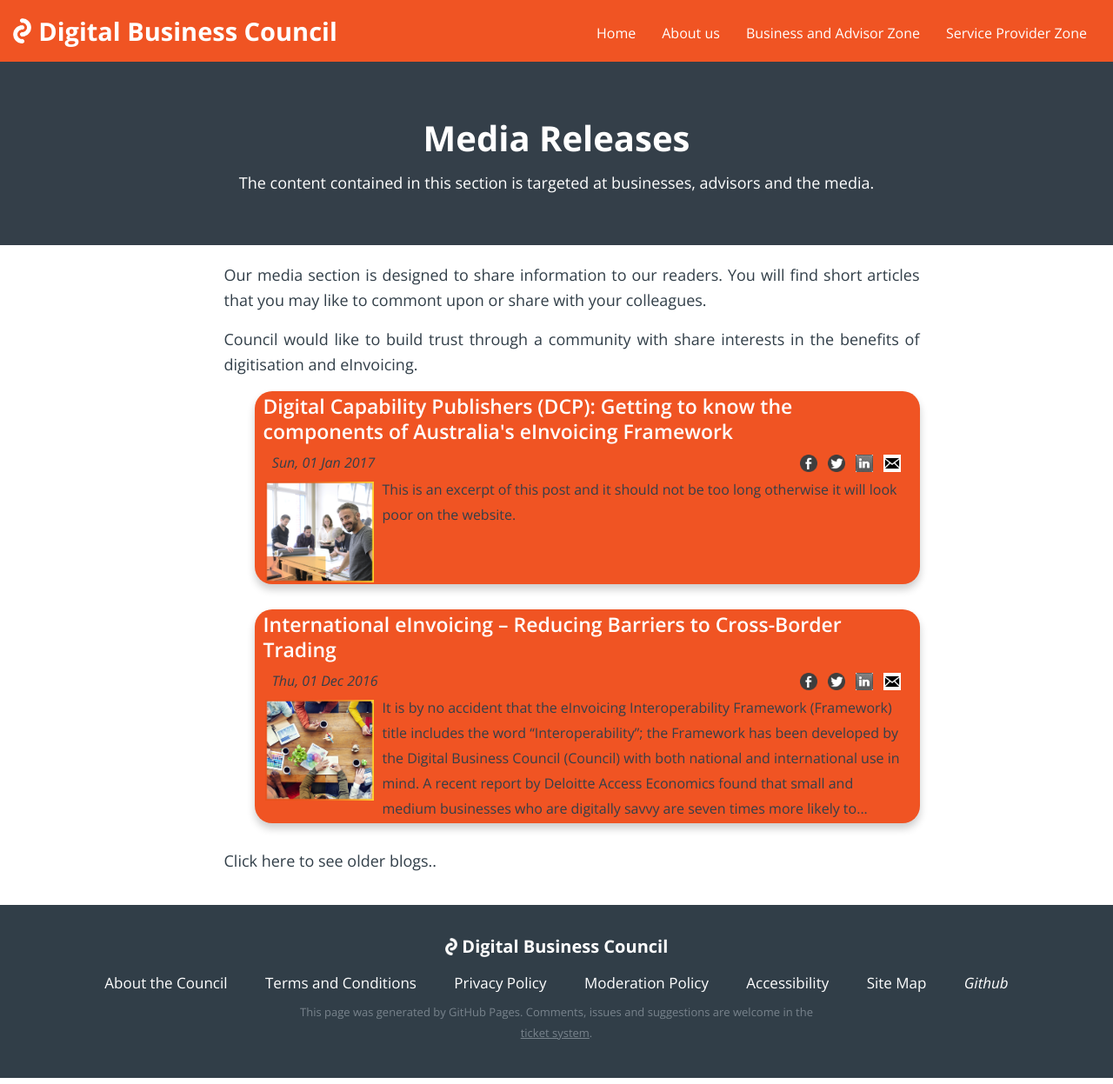
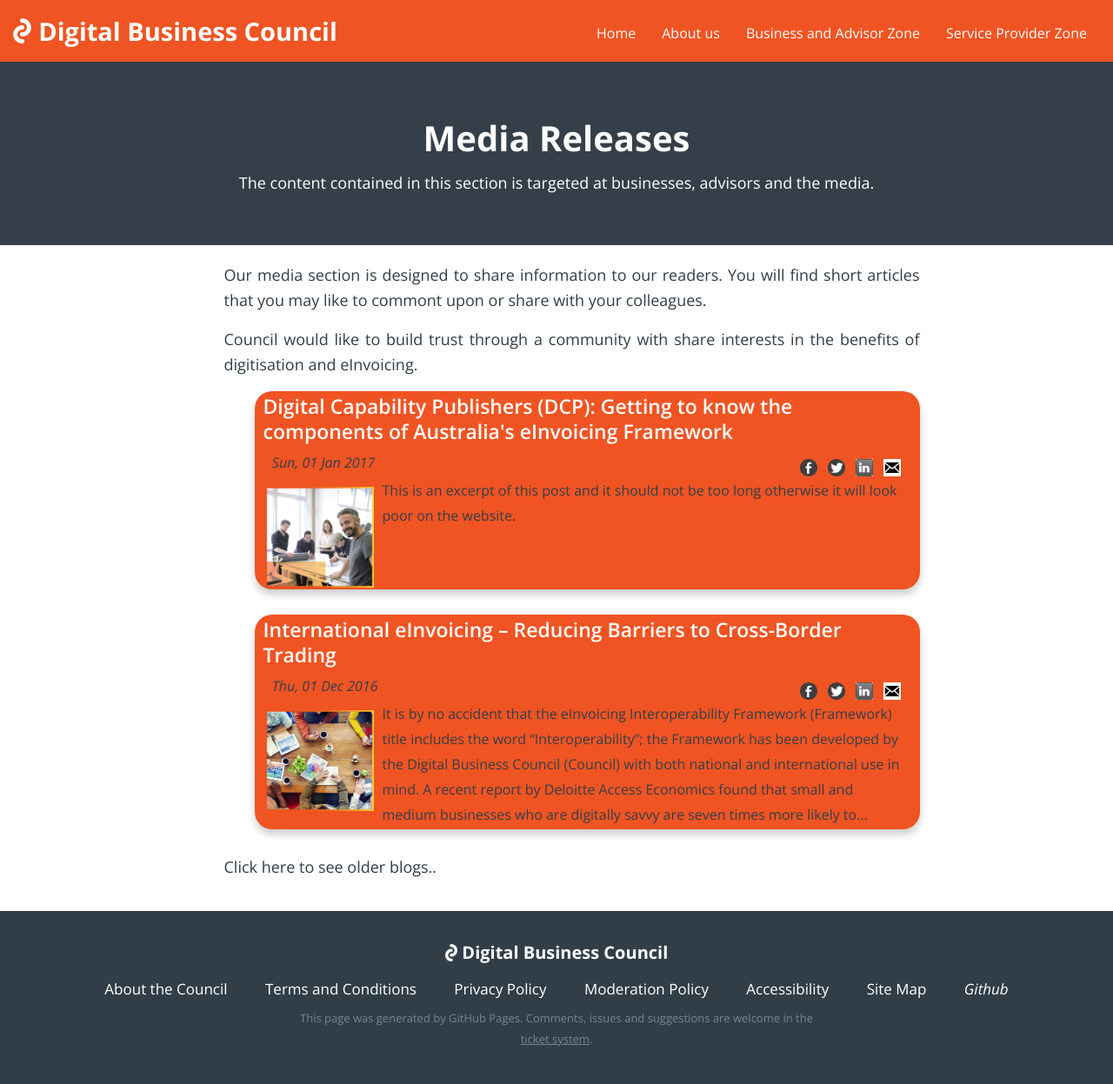
Before and after one commit to Digital-Business-Council/Digital-Business-Council.github.io, a Jekyll site: the page built from pages/business-zone/blogs/learning-centre.md, in a window 1280 px wide. Shown: the whole page at 87% size. Built offline with Jekyll 4.4.1, drawn with Linux system fonts in a browser that asks for light colours.

Commit message:
Update _common.scss

```diff
--- a/_sass/_common.scss
+++ b/_sass/_common.scss
@@ -144,8 +144,7 @@
     text-align:left;
     box-shadow: 0px 6px 10px 0px rgba(0,0,0,0.2);
 
-  .social-img{
-    -webkit-filter: grayscale(100%); /* Safari 6.0 - 9.0 */
+  .social-img{    -webkit-filter: grayscale(100%); /* Safari 6.0 - 9.0 */
     filter: grayscale(100%);
 
     &:hover{
@@ -180,7 +179,7 @@
         float:left;
         max-width:125px;
         margin-right: 10px;
-        margin-top: 5px;
+        margin-top: 10px;
     }
   }
 }
```
